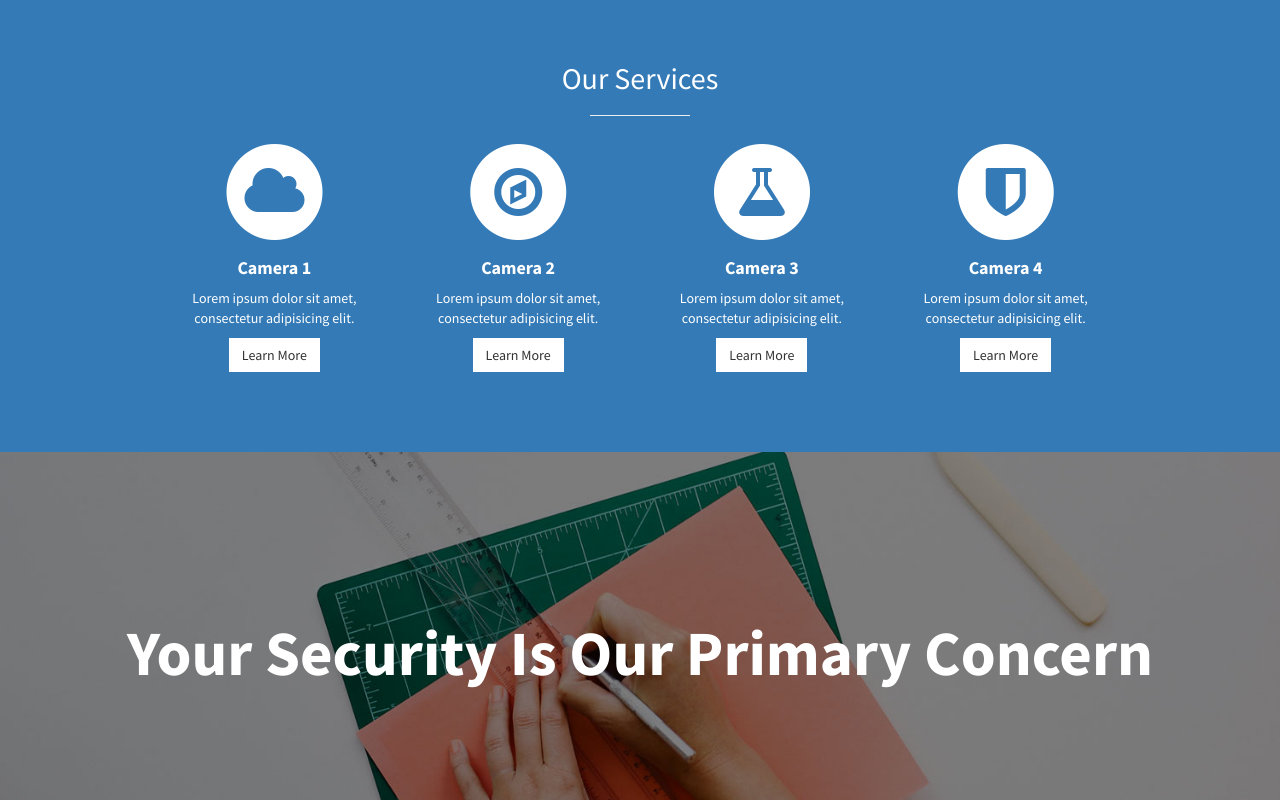
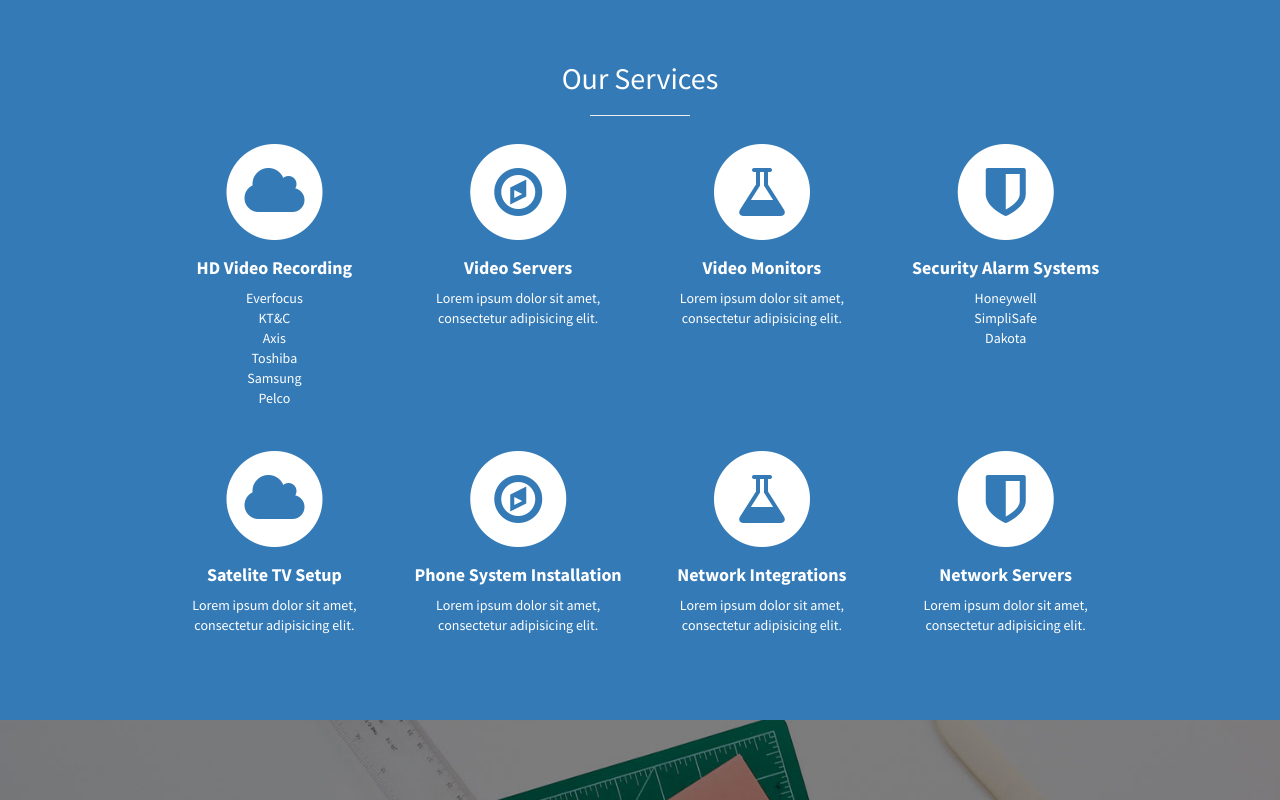
Before and after one commit to OliverddWright/Weigel-Security, a plain HTML site: page public/index.html in a window 1280 px wide. Shown: the part 1020-1820 px from the top of the page. Drawn offline with Linux system fonts and the light colour scheme.

Commit message:
Added more content to index.html

```diff
--- a/public/index.html
+++ b/public/index.html
@@ -62,7 +62,7 @@
     <header id="top" class="header">
         <div class="text-vertical-center">
             <h1>Weigel Security</h1>
-            <h3>***What's your tagling?***</h3>
+            <h3>Whether you want cameras indoor or out, visibile or invisible, we go above and beyond to keep your business and home protected.</h3>
             <br>
             <a href="#about" class="btn btn-dark btn-lg">Find Out More</a>
         </div>
@@ -91,6 +91,7 @@
                     <h2>Our Services</h2>
                     <hr class="small">
                     <div class="row">
+                        <div style="display:inline-block;">
                             <div class="col-md-3 col-sm-6">
                                 <div class="service-item">
                                     <span class="fa-stack fa-4x">
@@ -98,10 +99,16 @@
                                     <i class="fa fa-cloud fa-stack-1x text-primary"></i>
                                 </span>
                                     <h4>
-                                    <strong>Camera 1</strong>
+                                        <strong>HD Video Recording</strong>
                                     </h4>
-                                <p>Lorem ipsum dolor sit amet, consectetur adipisicing elit.</p>
-                                <a href="#" class="btn btn-light">Learn More</a>
+                                    <p>
+                                        Everfocus<br>
+                                        KT&C<br>
+                                        Axis<br>
+                                        Toshiba<br>
+                                        Samsung<br>
+                                        Pelco
+                                    </p>
                                 </div>
                             </div>
                             <div class="col-md-3 col-sm-6">
@@ -111,10 +118,9 @@
                                     <i class="fa fa-compass fa-stack-1x text-primary"></i>
                                 </span>
                                     <h4>
-                                    <strong>Camera 2</strong>
+                                        <strong>Video Servers</strong>
                                     </h4>
                                     <p>Lorem ipsum dolor sit amet, consectetur adipisicing elit.</p>
-                                <a href="#" class="btn btn-light">Learn More</a>
                                 </div>
                             </div>
                             <div class="col-md-3 col-sm-6">
@@ -124,10 +130,9 @@
                                     <i class="fa fa-flask fa-stack-1x text-primary"></i>
                                 </span>
                                     <h4>
-                                    <strong>Camera 3</strong>
+                                        <strong>Video Monitors</strong>
                                     </h4>
                                     <p>Lorem ipsum dolor sit amet, consectetur adipisicing elit.</p>
-                                <a href="#" class="btn btn-light">Learn More</a>
                                 </div>
                             </div>
                             <div class="col-md-3 col-sm-6">
@@ -137,10 +142,64 @@
                                     <i class="fa fa-shield fa-stack-1x text-primary"></i>
                                 </span>
                                     <h4>
-                                    <strong>Camera 4</strong>
+                                        <strong>Security Alarm Systems</strong>
+                                    </h4>
+                                    <p>
+                                        Honeywell<br>
+                                        SimpliSafe<br>
+                                        Dakota
+                                    </p>
+                                </div>
+                            </div>
+                        </div>
+                        <div style="display:inline-block;">
+                            <div class="col-md-3 col-sm-6">
+                                <div class="service-item">
+                                    <span class="fa-stack fa-4x">
+                                    <i class="fa fa-circle fa-stack-2x"></i>
+                                    <i class="fa fa-cloud fa-stack-1x text-primary"></i>
+                                </span>
+                                    <h4>
+                                        <strong>Satelite TV Setup</strong>
                                     </h4>
                                     <p>Lorem ipsum dolor sit amet, consectetur adipisicing elit.</p>
-                                <a href="#" class="btn btn-light">Learn More</a>
+                                </div>
+                            </div>
+                            <div class="col-md-3 col-sm-6">
+                                <div class="service-item">
+                                    <span class="fa-stack fa-4x">
+                                    <i class="fa fa-circle fa-stack-2x"></i>
+                                    <i class="fa fa-compass fa-stack-1x text-primary"></i>
+                                </span>
+                                    <h4>
+                                        <strong>Phone System Installation</strong>
+                                    </h4>
+                                    <p>Lorem ipsum dolor sit amet, consectetur adipisicing elit.</p>
+                                </div>
+                            </div>
+                            <div class="col-md-3 col-sm-6">
+                                <div class="service-item">
+                                    <span class="fa-stack fa-4x">
+                                    <i class="fa fa-circle fa-stack-2x"></i>
+                                    <i class="fa fa-flask fa-stack-1x text-primary"></i>
+                                </span>
+                                    <h4>
+                                        <strong>Network Integrations</strong>
+                                    </h4>
+                                    <p>Lorem ipsum dolor sit amet, consectetur adipisicing elit.</p>
+                                </div>
+                            </div>
+                            <div class="col-md-3 col-sm-6">
+                                <div class="service-item">
+                                    <span class="fa-stack fa-4x">
+                                    <i class="fa fa-circle fa-stack-2x"></i>
+                                    <i class="fa fa-shield fa-stack-1x text-primary"></i>
+                                </span>
+                                    <h4>
+                                        <strong>Network Servers</strong>
+                                    </h4>
+                                    <p>Lorem ipsum dolor sit amet, consectetur adipisicing elit.</p>
+                                </div>
                             </div>
                         </div>
                     </div>
@@ -212,9 +271,9 @@
         <div class="container">
             <div class="row">
                 <div class="col-lg-12 text-center">
-                    <h3>The buttons below are impossible to resist.</h3>
-                    <a href="#" class="btn btn-lg btn-light">Click Me!</a>
-                    <a href="#" class="btn btn-lg btn-dark">Look at Me!</a>
+                    <h3>Get your quote now!</h3>
+                    <a href="#" class="btn btn-lg btn-light">Email Us!</a>
+                    <a href="#" class="btn btn-lg btn-dark">Call Us!</a>
                 </div>
             </div>
         </div>
@@ -246,12 +305,6 @@
                     <ul class="list-inline">
                         <li>
                             <a href="https://www.facebook.com/Weigel-Security-Service-288237731519510/" target="_blank"><i class="fa fa-facebook fa-fw fa-3x"></i></a>
-                        </li>
-                        <li>
-                            <a href="#" target="_blank"><i class="fa fa-twitter fa-fw fa-3x"></i></a>
-                        </li>
-                        <li>
-                            <a href="#" target="_blank"><i class="fa fa-dribbble fa-fw fa-3x"></i></a>
                         </li>
                     </ul>
                     <hr class="small">
```
Lines whose indentation alone changed are shown as unchanged.
